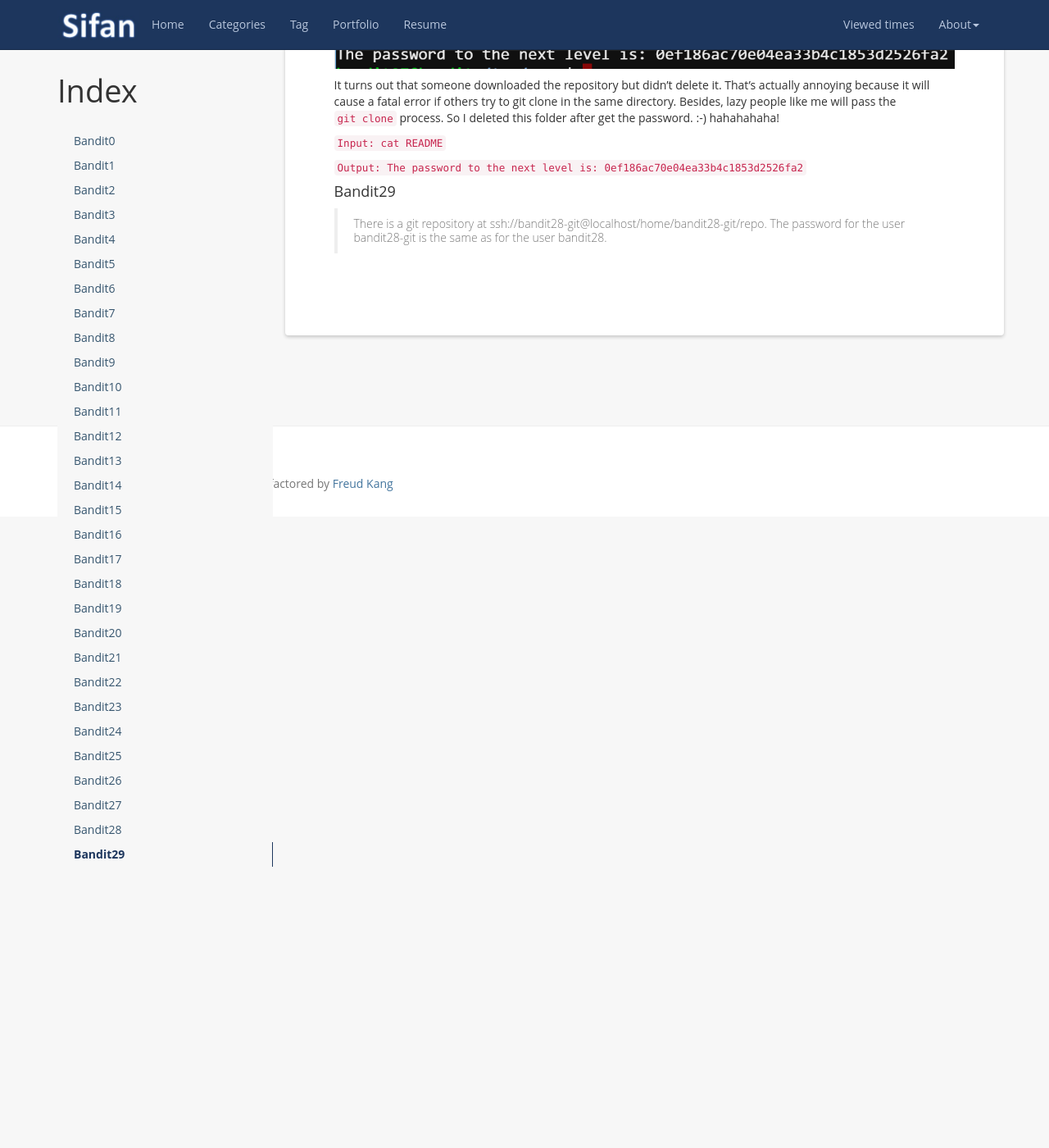
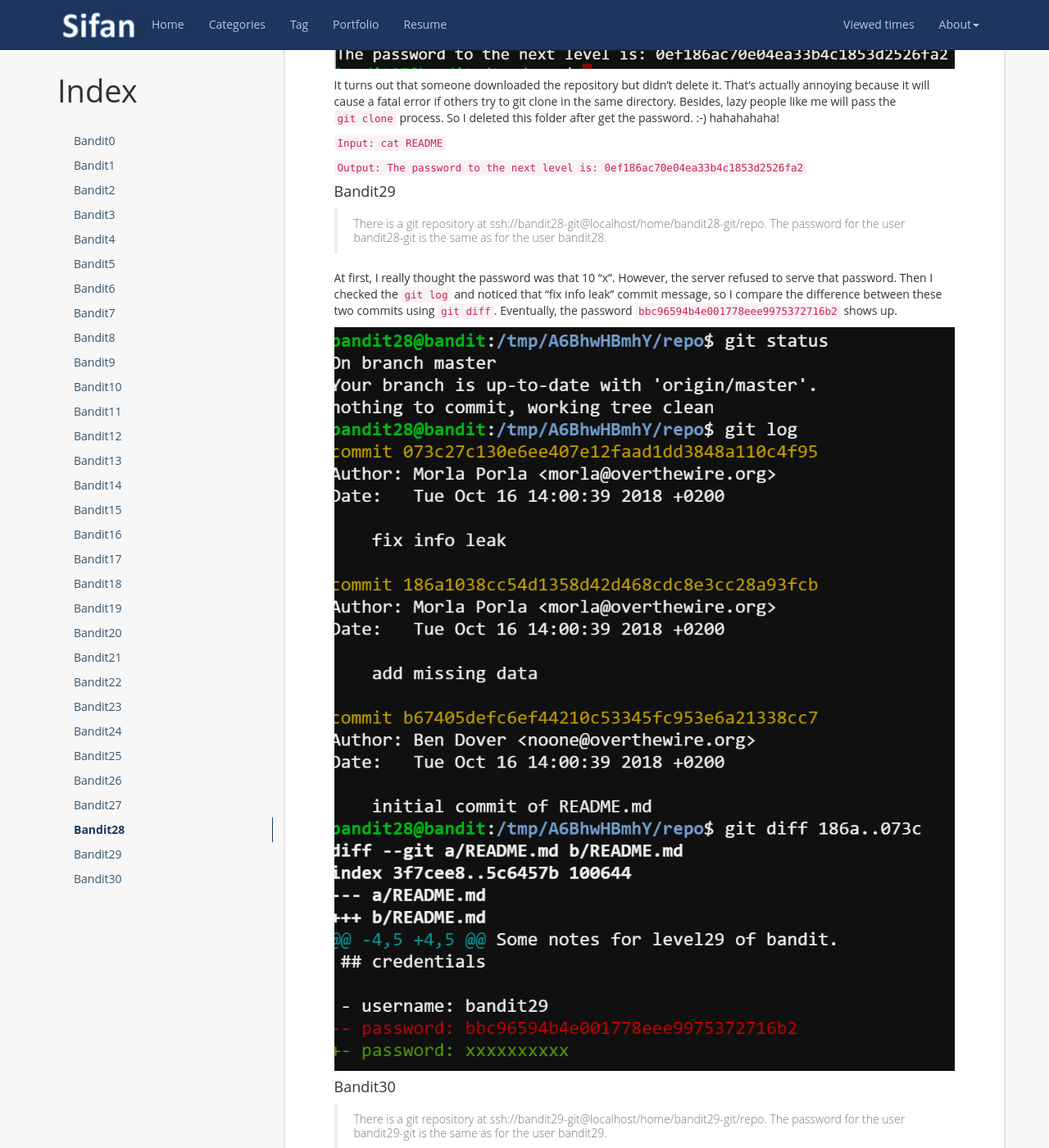
Before and after one commit to SifanGuo/sifanguo.github.io, a Jekyll site: the page built from _posts/2019-04-18-bandit.md, in a window 1280 px wide and 1400 px high, scrolled down 16498 px. Shown: the whole window at 82% size. Built offline with Jekyll 4.4.1, drawn with Linux system fonts in a browser that asks for light colours; nearby versions of some CDN libraries; a script that is not in the unit is left out; comment, search, counter and statistics services are not loaded; some of the changed text lies outside the part shown.

Commit message:
finish bandit 29

```diff
--- a/_posts/2019-04-18-bandit.md
+++ b/_posts/2019-04-18-bandit.md
@@ -608,11 +608,16 @@ It turns out that someone downloaded the repository but didn't delete it. That's
 > There is a git repository at ssh://bandit28-git@localhost/home/bandit28-git/repo. The password for the user bandit28-git is the same as for the user bandit28.
 
 
+At first, I really thought the password was that 10 "x". However, the server refused to serve that password. Then I checked the `git log` and noticed that "fix info leak" commit message, so I compare the difference between these two commits using `git diff`. Eventually, the password `bbc96594b4e001778eee9975372716b2` shows up.
+
+![Screenshot]({{ '/styles/images/bandit29.png' | prepend: site.baseurl}})
 
 
+#### Bandit30
+> There is a git repository at ssh://bandit29-git@localhost/home/bandit29-git/repo. The password for the user bandit29-git is the same as for the user bandit29.
 
-
-
+This time the README file looks different.
+![Screenshot]({{ '/styles/images/bandit30_1.png' | prepend: site.baseurl}})
 
 
 
```
Also changed, not shown: styles/images/bandit29.png (added), styles/images/bandit30_1.png (added).
